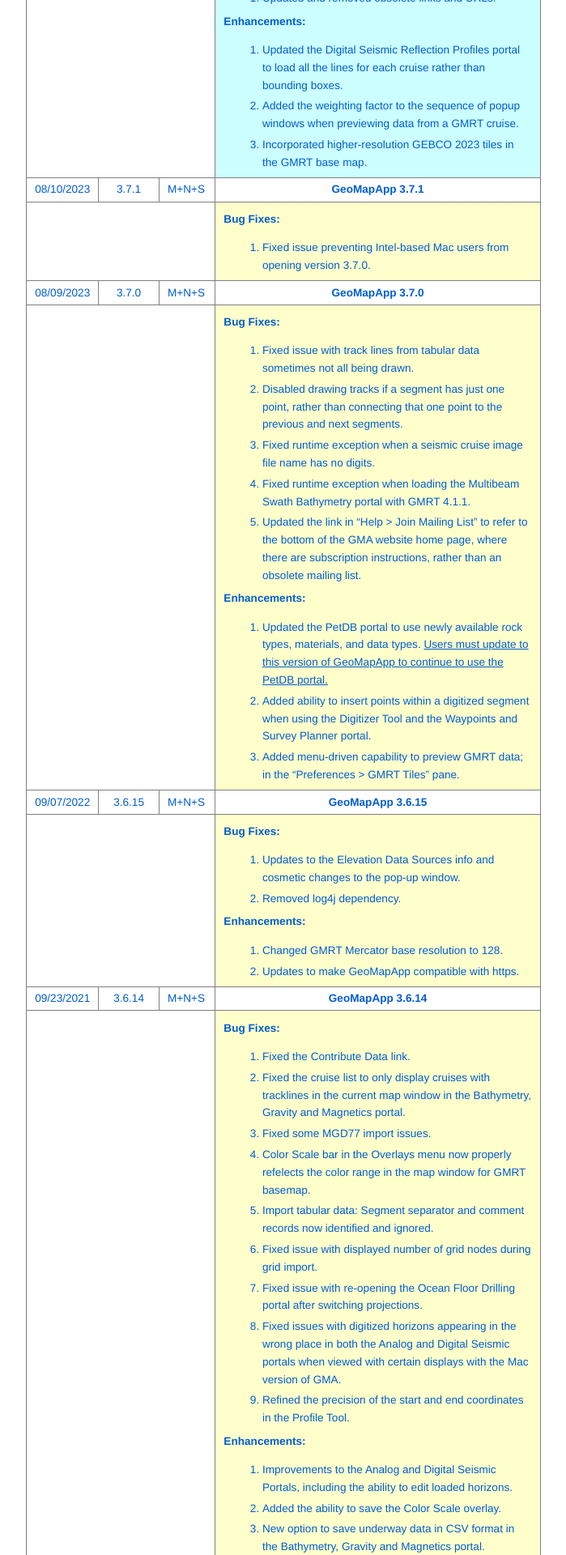
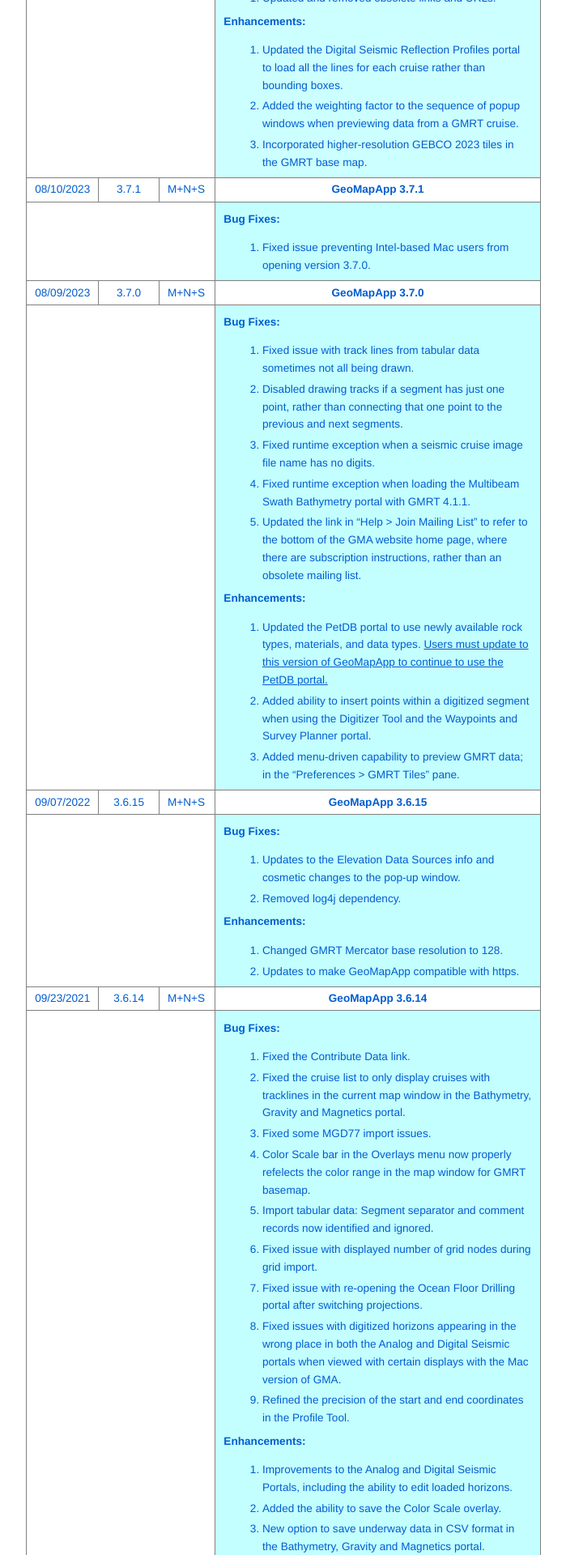
Before and after one commit to mgds/www.geomapapp.org, a Jekyll site: the page built from WhatsNew.html, in a window 1280 px wide. Shown: the part 764-2684 px from the top of the page at 81% size, without its empty margins (392-1091 px from the left). Built offline with Jekyll 4.4.1, drawn with Linux system fonts in a browser that asks for light colours.

Commit message:
Changed the colors on the development history page to be in line with the color coding key at the top of the page

```diff
--- a/WhatsNew.html
+++ b/WhatsNew.html
@@ -115,7 +115,7 @@
                 </tr>
                 <tr>
                     <td style="vertical-align: top; background-color: rgb(255, 255, 255);" colspan=3></td>
-                    <td style="vertical-align: top; background-color: rgb(255, 255, 204));">
+                    <td style="vertical-align: top; background-color: rgb(195, 255, 255));">
                     <p><strong>Bug Fixes:</strong></p>
                     <ol style="list-style-type: decimal;">
                         <li>Updated and removed obsolete links and URLs.</li>
@@ -147,7 +147,7 @@
                 </tr>
                 <tr>
                     <td style="vertical-align: top; background-color: rgb(255, 255, 255);" colspan=3></td>
-                    <td style="vertical-align: top; background-color: rgb(255, 255, 204);">
+                    <td style="vertical-align: top; background-color: rgb(195, 255, 255);">
                     <p><strong>Bug Fixes:</strong></p>
                     <ol style="list-style-type: decimal;">
 			<li>Fixed issue preventing Intel-based Mac users from opening version 3.7.0.</li>
@@ -171,7 +171,7 @@
 		</tr>
                 <tr>
                     <td style="vertical-align: top; background-color: rgb(255, 255, 255);" colspan=3></td>
-                    <td style="vertical-align: top; background-color: rgb(255, 255, 204);">
+                    <td style="vertical-align: top; background-color: rgb(195, 255, 255);">
                     <p><strong>Bug Fixes:</strong></p>
                     <ol style="list-style-type: decimal;">
                         <li>Fixed issue with track lines from tabular data sometimes not all being drawn.</li>
@@ -206,7 +206,7 @@
                 </tr>
                 <tr>
                     <td style="vertical-align: top; background-color: rgb(255, 255, 255);" colspan=3></td>
-                    <td style="vertical-align: top; background-color: rgb(255, 255, 204);">
+                    <td style="vertical-align: top; background-color: rgb(195, 255, 255);">
                     <p><strong>Bug Fixes:</strong></p>
                     <ol style="list-style-type: decimal;">
                         <li>Updates to the Elevation Data Sources info and cosmetic changes to the pop-up window.</li>
@@ -237,7 +237,7 @@
                 </tr>
                 <tr>
                   <td style="vertical-align: top; background-color: rgb(255, 255, 255);" colspan=3></td>
-                  <td style="vertical-align: top; background-color: rgb(255, 255, 204);">
+                  <td style="vertical-align: top; background-color: rgb(195, 255, 255);">
                     <p><strong>Bug Fixes:</strong></p>
                     <ol style="list-style-type: decimal;">
                         <li>Fixed the Contribute Data link.</li>
@@ -281,7 +281,7 @@
                 </tr>
                 <tr>
                   <td style="vertical-align: top; background-color: rgb(255, 255, 255);" colspan=3></td>
-                  <td style="vertical-align: top; background-color: rgb(255, 255, 204);">
+                  <td style="vertical-align: top; background-color: rgb(195, 255, 255);">
                     <p><strong>Bug Fixes:</strong></p>
                     <ol style="list-style-type: decimal;">
                         <li>Updated checksum generation code to be compatible with Java 9+.</li>
@@ -311,7 +311,7 @@
                 </tr>
                 <tr>
                   <td style="vertical-align: top; background-color: rgb(255, 255, 255);" colspan=3></td>
-                  <td style="vertical-align: top; background-color: rgb(255, 255, 204);">
+                  <td style="vertical-align: top; background-color: rgb(195, 255, 255);">
                     <p><strong>Bug Fixes:</strong></p>
                     <ol style="list-style-type: decimal;">
                         <li>Fixed ESRI and Polar ASCII grid import errors.</li>
@@ -356,7 +356,7 @@
                 </tr>
                 <tr>
                   <td style="vertical-align: top; background-color: rgb(255, 255, 255);" colspan=3></td>
-                  <td style="vertical-align: top; background-color: rgb(255, 255, 204);">
+                  <td style="vertical-align: top; background-color: rgb(195, 255, 255);">
                     <p><strong>Bug Fixes:</strong></p>
                         <ol style="list-style-type: decimal;">
                             <li>Removed commas in saved digitized segment files.</li>
@@ -393,7 +393,7 @@
                 </tr>
                 <tr>
 				  <td style="vertical-align: top; background-color: rgb(255, 255, 255);" colspan=3></td>
-				  <td style="vertical-align: top; background-color: rgb(255, 255, 204);">
+				  <td style="vertical-align: top; background-color: rgb(195, 255, 255);">
                         <p><strong>Bug Fixes:</strong></p>
                         <ol style="list-style-type: decimal;">
                             <li>Fixed issues with table save options.</li>
@@ -450,7 +450,7 @@
                 </tr>
                 <tr>
 				  <td style="vertical-align: top; background-color: rgb(255, 255, 255);" colspan=3></td>
-				  <td style="vertical-align: top; background-color: rgb(255, 255, 204);">
+				  <td style="vertical-align: top; background-color: rgb(195, 255, 255);">
 					<p><strong>Bug Fixes:</strong></p>
 						<ol style="list-style-type: decimal;">
 							<li>Profile tool lifts pen at data gaps.</li>
@@ -494,7 +494,7 @@
                 </tr>
                 <tr>
 				  <td style="vertical-align: top; background-color: rgb(255, 255, 255);" colspan=3></td>
-				  <td style="vertical-align: top; background-color: rgb(255, 255, 204);">
+				  <td style="vertical-align: top; background-color: rgb(195, 255, 255);">
 					<p><strong>Bug Fixes:</strong></p>
 						<ol style="list-style-type: decimal;">
 							<li>Fixed log messages for Grid Import so that they display in the Import Grid text area.</li>
@@ -559,7 +559,7 @@
                 </tr>
                 <tr>
 				  <td style="vertical-align: top; background-color: rgb(255, 255, 255);" colspan=3></td>
-				  <td style="vertical-align: top; background-color: rgb(255, 255, 204);">
+				  <td style="vertical-align: top; background-color: rgb(195, 255, 255);">
 					<p><strong>Bug Fixes:</strong></p>
 						<ol style="list-style-type: decimal;">
 							<li>Replaced JFileChoosers with FileDialogs in Digital Seismic portal as there were reports of the former causing application freezes.</li>
@@ -591,7 +591,7 @@
                 </tr>
                 <tr>
 				  <td style="vertical-align: top; background-color: rgb(255, 255, 255);" colspan=3></td>
-				  <td style="vertical-align: top; background-color: rgb(255, 255, 204);">
+				  <td style="vertical-align: top; background-color: rgb(195, 255, 255);">
 					<p><strong>Bug Fixes:</strong></p>
 						<ol style="list-style-type: decimal;">
 							<li>Fixed a typo in the WMS error message.</li>
@@ -667,7 +667,7 @@
                 </tr>
                 <tr>
 				  <td style="vertical-align: top; background-color: rgb(255, 255, 255);" colspan=3></td>
-				  <td style="vertical-align: top; background-color: rgb(255, 255, 204);">
+				  <td style="vertical-align: top; background-color: rgb(195, 255, 255);">
 					<p><strong>Bug Fixes:</strong></p>
 						<ol style="list-style-type: decimal;">
 							<li>Mask for the South and North poles did not load properly or focus when the mask was turned on. This issue has been fixed.</li>
@@ -698,7 +698,7 @@
                 </tr>
                 <tr>
 				  <td style="vertical-align: top; background-color: rgb(255, 255, 255);" colspan=3></td>
-				  <td style="vertical-align: top; background-color: rgb(255, 255, 204);">
+				  <td style="vertical-align: top; background-color: rgb(195, 255, 255);">
 					<p><strong>Bug Fixes:</strong></p>
 						<ol style="list-style-type: decimal;">
 							<li>File Import: Grid Import navigation window for Mac users is correctly displayed.</li>
@@ -730,7 +730,7 @@
                 </tr>
                 <tr>
 				  <td style="vertical-align: top; background-color: rgb(255, 255, 255);" colspan=3></td>
-				  <td style="vertical-align: top; background-color: rgb(255, 255, 204);">
+				  <td style="vertical-align: top; background-color: rgb(195, 255, 255);">
 					<p><strong>Bug Fixes:</strong></p>
 						<ol style="list-style-type: decimal;">
 							<li>Excel: First column numerical-only values or mixed alpha-numerical values now import correctly for Excel .xlsx and .xls files.</li>
@@ -755,7 +755,7 @@
                 </tr>
                 <tr>
 				  <td style="vertical-align: top; background-color: rgb(255, 255, 255);" colspan=3></td>
-				  <td style="vertical-align: top; background-color: rgb(255, 255, 204);">
+				  <td style="vertical-align: top; background-color: rgb(195, 255, 255);">
 					<p><strong>Bug Fixes:</strong></p>
 						<ol style="list-style-type: decimal;">
 							<li>Profile tool will now always have two or more annotation labels in the y-axis</li>
@@ -796,7 +796,7 @@
                 </tr>
                 <tr>
 				  <td style="vertical-align: top; background-color: rgb(255, 255, 255);" colspan=3></td>
-				  <td style="vertical-align: top; background-color: rgb(255, 255, 204);">
+				  <td style="vertical-align: top; background-color: rgb(195, 255, 255);">
 					<p><strong>Bug Fixes:</strong></p>
 						<ol style="list-style-type: decimal;">
 							<li>Updated WFS connections.</li>
@@ -818,7 +818,7 @@
                 </tr>
                 <tr>
 				  <td style="vertical-align: top; background-color: rgb(255, 255, 255);" colspan=3></td>
-				  <td style="vertical-align: top; background-color: rgb(255, 255, 204);">
+				  <td style="vertical-align: top; background-color: rgb(195, 255, 255);">
 					<p><strong>Bug Fixes:</strong></p>
 						<ol style="list-style-type: decimal;">
 							<li>At the bottom of the window frame, Elevation Data Sources can be listed, with updated country flags showing the nations that have contributed data for the GMRT elevation model.</li>
@@ -861,7 +861,7 @@
 
                 <tr>
 				  <td style="vertical-align: top; background-color: rgb(255, 255, 255);" colspan=3></td>
-				  <td style="vertical-align: top; background-color: rgb(255, 255, 204);">
+				  <td style="vertical-align: top; background-color: rgb(195, 255, 255);">
 					<p><strong>Bug Fixes:</strong></p>
 						<ol style="list-style-type: decimal;">
 							<li>The new Projection Menu located between the 'Windows' and 'Help' menus now works properly. This menu allows users to switch  between the Mercator, south polar or north polar projections without restarting the application.</li>
@@ -906,7 +906,7 @@
 
                 <tr>
 				  <td style="vertical-align: top; background-color: rgb(255, 255, 255);" colspan=3></td>
-				  <td style="vertical-align: top; background-color: rgb(255, 255, 204);">
+				  <td style="vertical-align: top; background-color: rgb(195, 255, 255);">
 					<p><strong>Bug Fixes:</strong></p>
 						<ol style="list-style-type: decimal;">
 							<li>The Bathymetry, Gravity and Magnetic Anomaly Profiles Portal the USAP/Antarctic Tracks are now loading.</li>
@@ -959,7 +959,7 @@
 
                 <tr>
 				  <td style="vertical-align: top; background-color: rgb(255, 255, 255);" colspan=3></td>
-				  <td style="vertical-align: top; background-color: rgb(255, 255, 204);">
+				  <td style="vertical-align: top; background-color: rgb(195, 255, 255);">
 					<p><strong>Bug Fixes:</strong></p>
 						<ol style="list-style-type: decimal;">
 							<li>Users who import their own custom Excel sheet can create a RGB column which specifies the comma separated rgb color code of a particular map point. This GeoMapApp functionality is now fixed.</li>
@@ -982,7 +982,7 @@
 
                 <tr>
 				  <td style="vertical-align: top; background-color: rgb(255, 255, 255);" colspan=3></td>
-				  <td style="vertical-align: top; background-color: rgb(255, 255, 204);">
+				  <td style="vertical-align: top; background-color: rgb(195, 255, 255);">
 					<p><strong>Bug Fixes:</strong></p>
 						<ol style="list-style-type: decimal;">
 							<li>The location of certain save file features now defaults to the user's home directory.</li>
@@ -1010,7 +1010,7 @@
 
                 <tr>
 				  <td style="vertical-align: top; background-color: rgb(255, 255, 255);" colspan=3></td>
-				  <td style="vertical-align: top; background-color: rgb(255, 255, 204);">
+				  <td style="vertical-align: top; background-color: rgb(195, 255, 255);">
 					<p><strong>Bug Fixes:</strong></p>
 						<ol style="list-style-type: decimal;">
 							<li>For GeoMapApp application on a linux environment any buttons or links from the application to call on a internet browser window for opening a URL page would produce a error. This has been fixed.</li>
@@ -1047,7 +1047,7 @@
 
                 <tr>
 				  <td style="vertical-align: top; background-color: rgb(255, 255, 255);" colspan=3></td>
-				  <td style="vertical-align: top; background-color: rgb(255, 255, 204);">
+				  <td style="vertical-align: top; background-color: rgb(195, 255, 255);">
 					<p><strong>Bug Fixes:</strong></p>
 						<ol style="list-style-type: decimal;">
 							<li>In the Digital Seismic Reflection portal, bounding boxes of expeditions that cross the international date line have been corrected.  The ability to right click to select an expedition with a bounding box nested within other bounding boxes has been added.3. The ability to right click and select bounding boxes within another bounding box has been corrected.</li>
@@ -1083,7 +1083,7 @@
 
                 <tr>
 				  <td style="vertical-align: top; background-color: rgb(255, 255, 255);" colspan=3></td>
-				  <td style="vertical-align: top; background-color: rgb(255, 255, 204);">
+				  <td style="vertical-align: top; background-color: rgb(195, 255, 255);">
 					<p><strong>Enhancements:</strong></p>
 						<ol style="list-style-type: decimal;">
 							<li>Enhance cache menus logic for those users who don't allow caching</li>
@@ -1106,7 +1106,7 @@
 
                 <tr>
 				  <td style="vertical-align: top; background-color: rgb(255, 255, 255);" colspan=3></td>
-				  <td style="vertical-align: top; background-color: rgb(255, 255, 204);">
+				  <td style="vertical-align: top; background-color: rgb(195, 255, 255);">
 					<p><strong>Bug Fixes:</strong></p>
 						<ol style="list-style-type: decimal;">
 							<li>Fixed excel table imports for .xlsx</li>
@@ -1153,7 +1153,7 @@
 
                 <tr>
 				  <td style="vertical-align: top; background-color: rgb(255, 255, 255);" colspan=3></td>
-				  <td style="vertical-align: top; background-color: rgb(255, 255, 204);">
+				  <td style="vertical-align: top; background-color: rgb(195, 255, 255);">
 					<p><strong>Bug Fixes:</strong></p>
 						<ol style="list-style-type: decimal;">
 						<li>Fix PetDB Portal was not functional. The bug was introduced in version 3.1.4</li>
@@ -1180,7 +1180,7 @@
 
                 <tr>
 				  <td style="vertical-align: top; background-color: rgb(255, 255, 255);" colspan=3></td>
-				  <td style="vertical-align: top; background-color: rgb(255, 255, 204);">
+				  <td style="vertical-align: top; background-color: rgb(195, 255, 255);">
 					<p><strong>Bug Fixes:</strong></p>
 						<ol style="list-style-type: decimal;">
 						<li>Includes an important bug fix for proper loading of the global GMRT grid at the zoom levels 1 and 2</li>
@@ -1220,7 +1220,7 @@
 
                 <tr>
 				  <td style="vertical-align: top; background-color: rgb(255, 255, 255);" colspan=3></td>
-				  <td style="vertical-align: top; background-color: rgb(255, 255, 204);">
+				  <td style="vertical-align: top; background-color: rgb(195, 255, 255);">
 					<p><strong>Bug Fixes:</strong></p>
 						<ol style="list-style-type: decimal;">
 						<li>Remove USGS Industry section in the Digital Seismic Reflection Profiles portal.</li>
@@ -1244,7 +1244,7 @@
 
                 <tr>
 				  <td style="vertical-align: top; background-color: rgb(255, 255, 255);" colspan=3></td>
-				  <td style="vertical-align: top; background-color: rgb(255, 255, 204);">
+				  <td style="vertical-align: top; background-color: rgb(195, 255, 255);">
 					<p><strong>Bug Fixes:</strong></p>
 						<ol style="list-style-type: decimal;">
 							<li>Improved loading of the global GMRT grid at resolutions higher than the global view.</li>
@@ -1273,7 +1273,7 @@
 
                 <tr>
 				  <td style="vertical-align: top; background-color: rgb(255, 255, 255);" colspan=3></td>
-				  <td style="vertical-align: top; background-color: rgb(255, 255, 204);">
+				  <td style="vertical-align: top; background-color: rgb(195, 255, 255);">
 					<p><strong>Bug Fixes:</strong></p>
 						<ol style="list-style-type: decimal;">
 						<li>An option to apply a scaling factor upon grid import.</li>
@@ -1303,7 +1303,7 @@
 
                 <tr>
 				  <td style="vertical-align: top; background-color: rgb(255, 255, 255);" colspan=3></td>
-				  <td style="vertical-align: top; background-color: rgb(255, 255, 204);">
+				  <td style="vertical-align: top; background-color: rgb(195, 255, 255);">
 					<p><strong>Bug Fixes:</strong></p>
 						<ol style="list-style-type: decimal;">
 						<li>Zoom Icon:
@@ -1397,7 +1397,7 @@
 
                 <tr>
 				  <td style="vertical-align: top; background-color: rgb(255, 255, 255);" colspan=3></td>
-				  <td style="vertical-align: top; background-color: rgb(255, 255, 204);">
+				  <td style="vertical-align: top; background-color: rgb(195, 255, 255);">
 					<p><strong>Bug Fixes:</strong></p>
 						<ol style="list-style-type: decimal;">
 							<li>Single Channel Reflection Profile Portal cruise name changed C0707-C2117 to be RC0707-RC2117.</li>
@@ -1466,7 +1466,7 @@
 
                 <tr>
 				  <td style="vertical-align: top; background-color: rgb(255, 255, 255);" colspan=3></td>
-				  <td style="vertical-align: top; background-color: rgb(255, 255, 204);">
+				  <td style="vertical-align: top; background-color: rgb(195, 255, 255);">
 					<p><strong>Bug Fixes:</strong></p>
 						<ol style="list-style-type: decimal;">
 							<li>NOAA PMEL Earthquake Animation portal layout is reorganized. Reset functionality is working. Behavior of histogram time window and play button behavior is fixed on MAC OS platform.<br>
@@ -1530,7 +1530,7 @@
 
                 <tr>
 				  <td style="vertical-align: top; background-color: rgb(255, 255, 255);" colspan=3></td>
-				  <td style="vertical-align: top; background-color: rgb(255, 255, 204);">
+				  <td style="vertical-align: top; background-color: rgb(195, 255, 255);">
 					<p><strong>Bug Fixes:</strong></p>
 						<ol style="list-style-type: decimal;">
 							<li>Quitting GeoMapApp from the Mac menu bar is now enabled.</li>
@@ -1554,7 +1554,7 @@
 
                 <tr>
 				  <td style="vertical-align: top; background-color: rgb(255, 255, 255);" colspan=3></td>
-				  <td style="vertical-align: top; background-color: rgb(255, 255, 204);">
+				  <td style="vertical-align: top; background-color: rgb(195, 255, 255);">
 					<p><strong>New Functionality:</strong></p>
 						<ol style="list-style-type: decimal;">
 							<li>Added a NASA Worldwind DEM grid which is a merged DEM of the SRTM, ASTER, and the NED.<br>
@@ -1594,7 +1594,7 @@
 						The ability to organize bookmarks has been extended to allow a user to save and load a bookmark.
 						Add image overlay to GeoMapApp allows users to import an image and specify a image projection. and location
 				</td>
-				  <td style="vertical-align: top; background-color: rgb(255, 255, 204);">
+				  <td style="vertical-align: top; background-color: rgb(195, 255, 255);">
 					<p><strong>New Functionality:</strong></p>
 						<ol style="list-style-type: decimal;">
 							<li>WFS now implements a filter type and value if the selected
@@ -1678,7 +1678,7 @@
                 </tr>
                 <tr>
                   <td style="vertical-align: top; background-color: rgb(255, 255, 255);" colspan=3></td>
-                  <td style="vertical-align: top; background-color: rgb(255, 255, 204);"><p><strong>New Functions and Improvements:</strong></p>
+                  <td style="vertical-align: top; background-color: rgb(195, 255, 255);"><p><strong>New Functions and Improvements:</strong></p>
                     <ol>
                       <ol>
                         <li>Bookmarks improvement:<br /></li>
```
